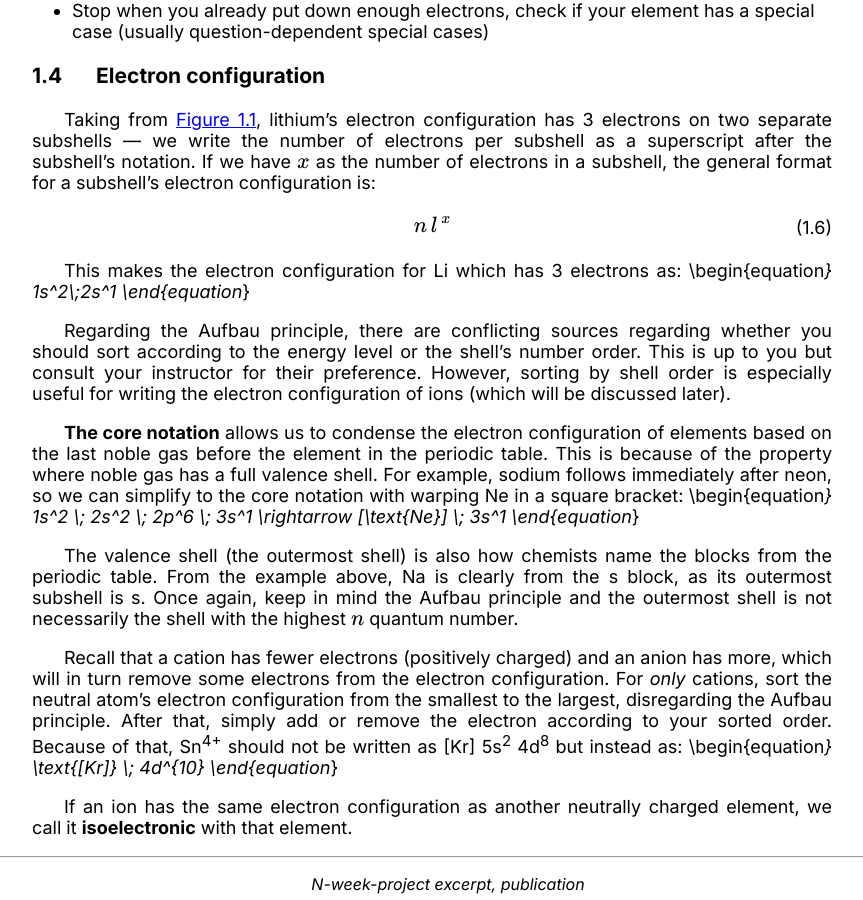
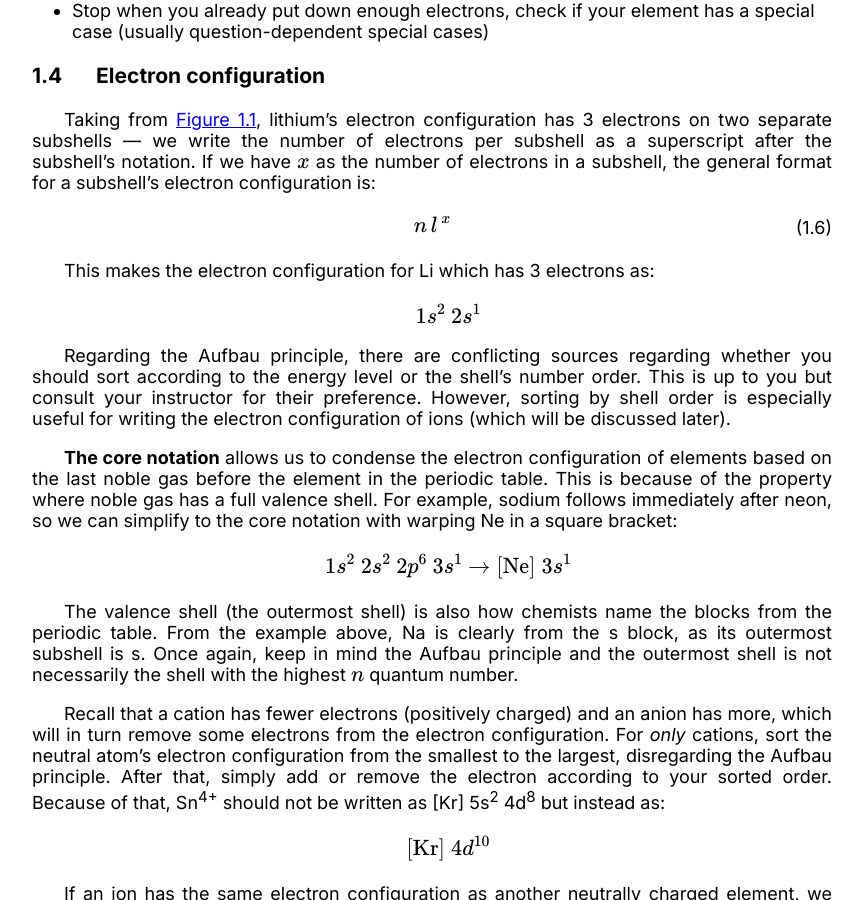
Before and after one commit to LukeNK/n-week-project, a Jekyll site: the page built from chapters/_c/electron-config.md, in a window 1280 px wide and 900 px high, scrolled down 4905 px. Shown: the whole window, without its empty margins (208-1071 px from the left). Built offline with Jekyll 4.4.1, drawn with Linux system fonts in a browser that asks for light colours.

Commit message:
Fix faulty notation

```diff
--- a/chapters/_c/electron-config.md
+++ b/chapters/_c/electron-config.md
@@ -96,24 +96,24 @@ Taking from <a href="#fig-c1"></a>, lithium's electron configuration has 3 elect
     n\,l\,^x
 </eq>
 This makes the electron configuration for Li which has 3 electrons as:
-\begin{equation*}
+\\[
     1s^2\;2s^1
-\end{equation*}
+\\]
 
 Regarding the Aufbau principle, there are conflicting sources regarding whether you should sort according to the energy level or the shell's number order. This is up to you but consult your instructor for their preference. However, sorting by shell order is especially useful for writing the electron configuration of ions (which will be discussed later).
 
 **The core notation** allows us to condense the electron configuration of elements based on the last noble gas before the element in the periodic table. This is because of the property where noble gas has a full valence shell. For example, sodium follows immediately after neon, so we can simplify to the core notation with warping Ne in a square bracket:
-\begin{equation*}
+\\[
     1s^2 \; 2s^2 \; 2p^6 \; 3s^1
     \rightarrow
     [\text{Ne}] \; 3s^1
-\end{equation*}
+\\]
 
 The valence shell (the outermost shell) is also how chemists name the blocks from the periodic table. From the example above, Na is clearly from the s block, as its outermost subshell is s. Once again, keep in mind the Aufbau principle and the outermost shell is not necessarily the shell with the highest $n$ quantum number.
 
 Recall that a cation has fewer electrons (positively charged) and an anion has more, which will in turn remove some electrons from the electron configuration. For _only_ cations, sort the neutral atom's electron configuration from the smallest to the largest, disregarding the Aufbau principle. After that, simply add or remove the electron according to your sorted order. Because of that, Sn<sup>4+</sup> should not be written as [Kr] 5s<sup>2</sup> 4d<sup>8</sup> but instead as:
-\begin{equation*}
+\\[
     \text{[Kr]} \; 4d^{10}
-\end{equation*}
+\\]
 
 If an ion has the same electron configuration as another neutrally charged element, we call it **isoelectronic** with that element.
```
